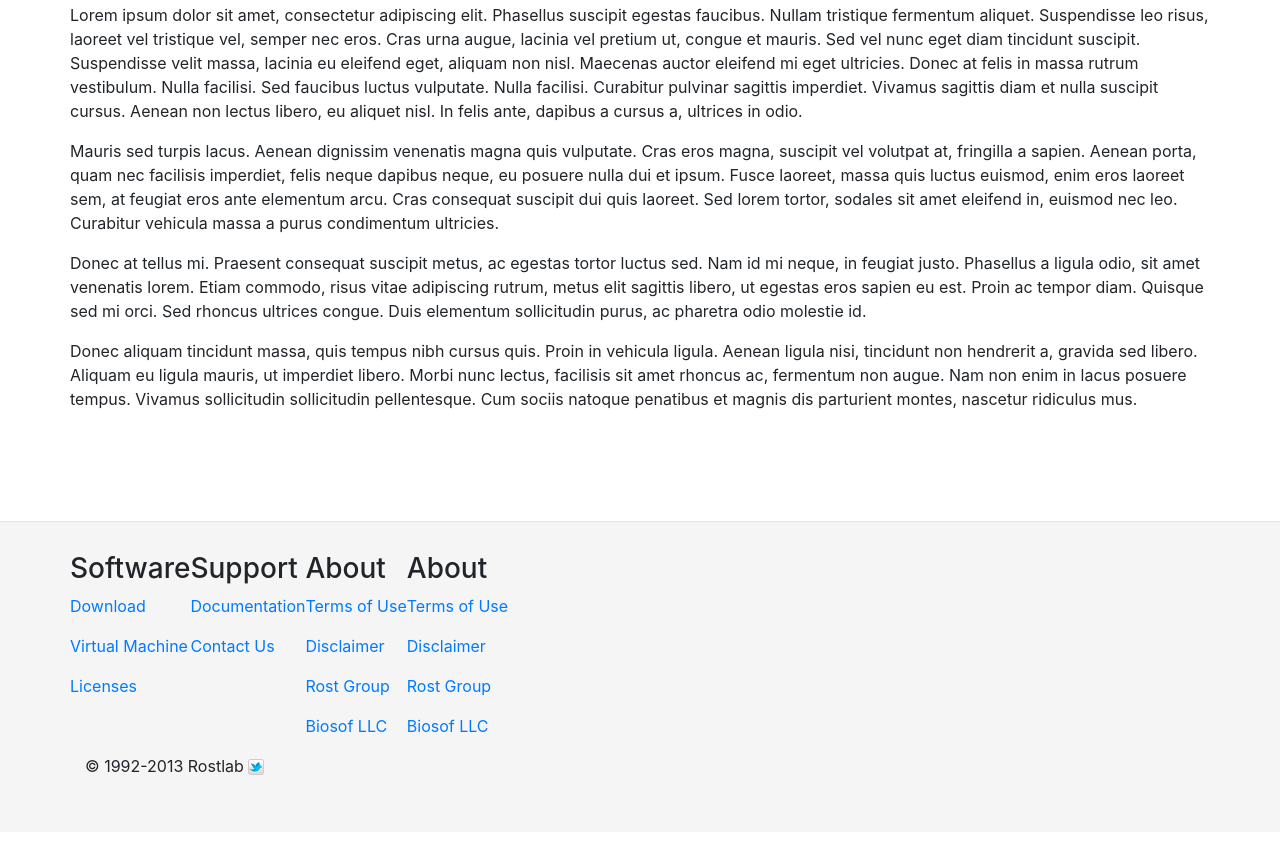
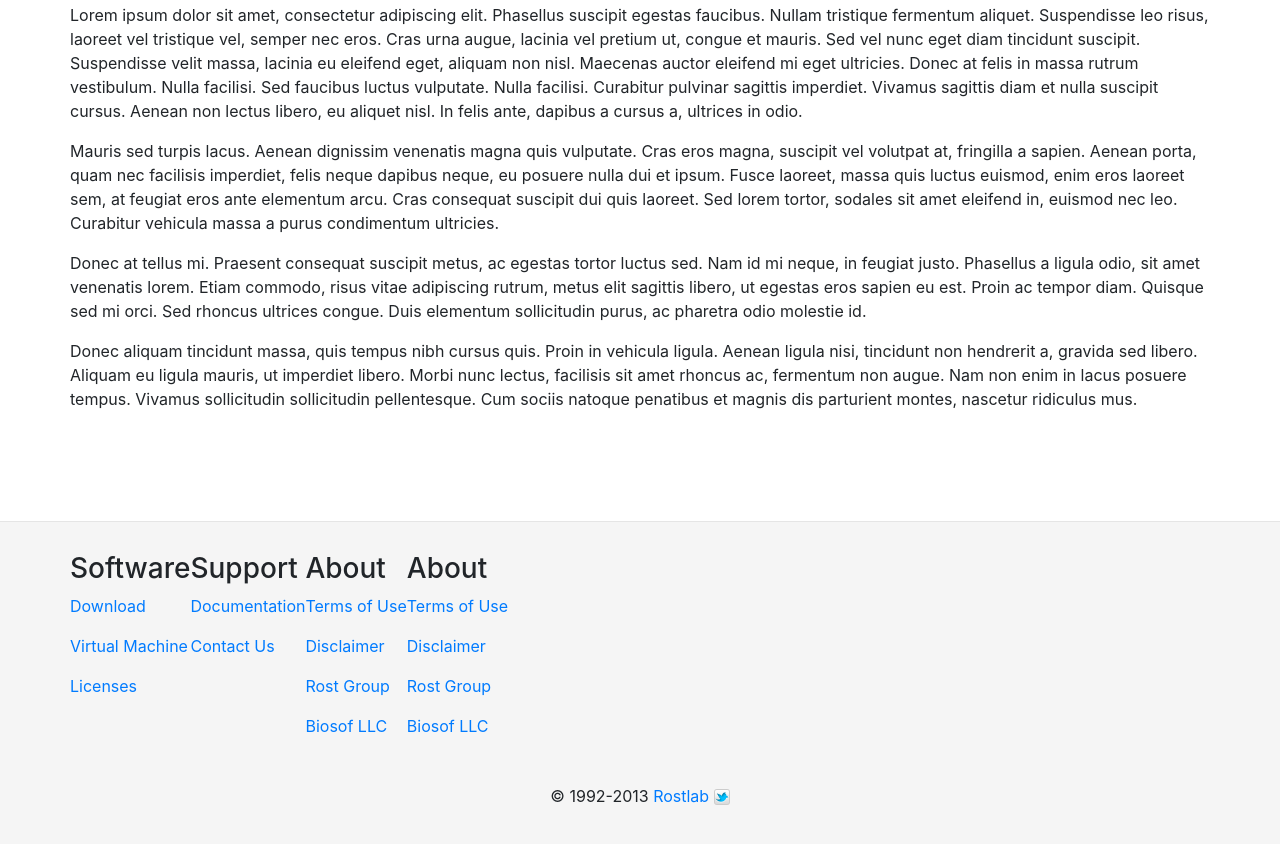
Before and after one commit to gyachdav/predictprotein-gui, a plain HTML site: page index.html in a window 1280 px wide. Shown: the part 5673-6517 px from the top of the page. Drawn offline with nearby package versions, Linux system fonts and the light colour scheme.

Commit message:
ENHANMENT
centered copyright

```diff
--- a/css/main.css
+++ b/css/main.css
@@ -37,6 +37,8 @@
     white-space: nowrap;
     width: 100%;
   }
+  #menu a { color: #FFFFFF; text-decoration: none; }
+
   #logo {
     color: #FFFFFF;
     font-size: 16pt;
@@ -45,8 +47,11 @@
     padding-top: 0.25em;
     white-space: nowrap;
   }
-  #menu a { color: #FFFFFF; text-decoration: none; }
 
+  .copy{
+    text-align: center;
+    margin: 30px;
+  }
 
   /*Related to Subscription screen may be reomved*/
   .pricing-table .plan {
--- a/index.html
+++ b/index.html
@@ -128,9 +128,8 @@
                     </div>
                 </div>
             </div>
-            <div class='container'>
-            <span class="text-right" style="width:100%">© 1992-2013 Rostlab <a href="http://www.twitter.com/rostlab" target="_blank"><img border="0" src="images/t_mini-b.png" alt="Follow rostlab on Twitter"></a></span><br>
-            <br>
+            <div class='container '>
+            <p class="copy">© 1992-2013 <a href='http://www.rostlab.org'>Rostlab</a> <a href="http://www.twitter.com/rostlab" target="_blank"><img border="0" src="images/t_mini-b.png" alt="Follow rostlab on Twitter"></a></p>
         </div>
         </div><!-- Button to trigger modal -->
         <!-- Modal -->
```
